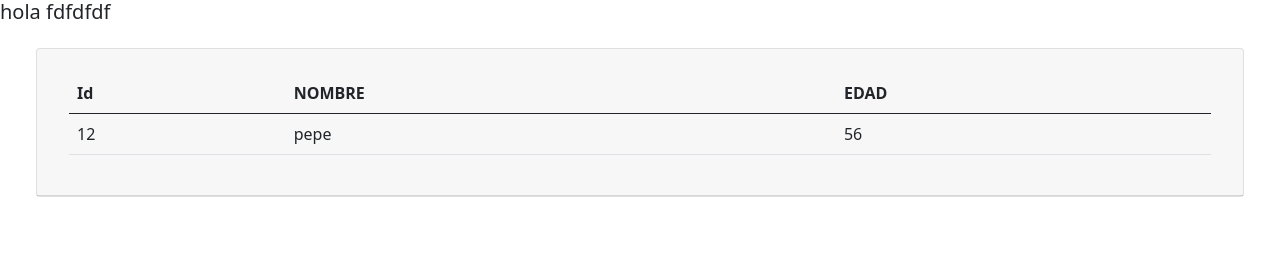
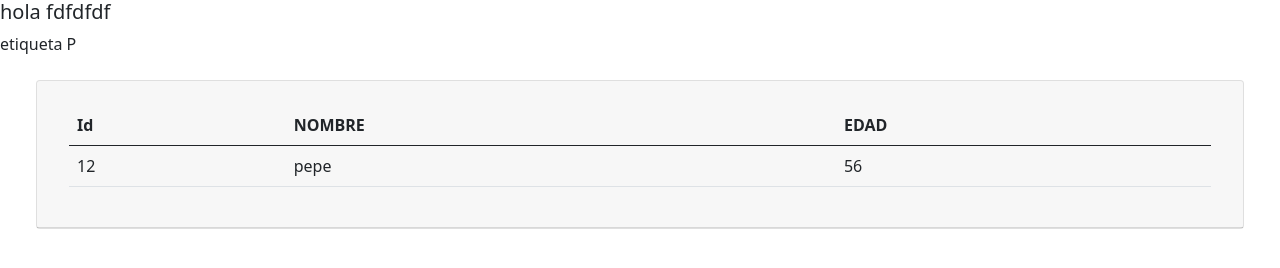
Before and after one commit to chenGonzalezQ/Practicagit, a plain HTML site: page index.html in a window 1280 px wide. Drawn offline with nearby package versions, Linux system fonts and the light colour scheme.

Commit message:
agregar rtiqueta p

```diff
--- a/index.html
+++ b/index.html
@@ -6,6 +6,8 @@
 
 <body>
 <h5>hola fdfdfdf</h5>
+
+<p>etiqueta P</p>
     <div class="row m-4">
         <div class="col sm-12">
             <div class="card">
```
